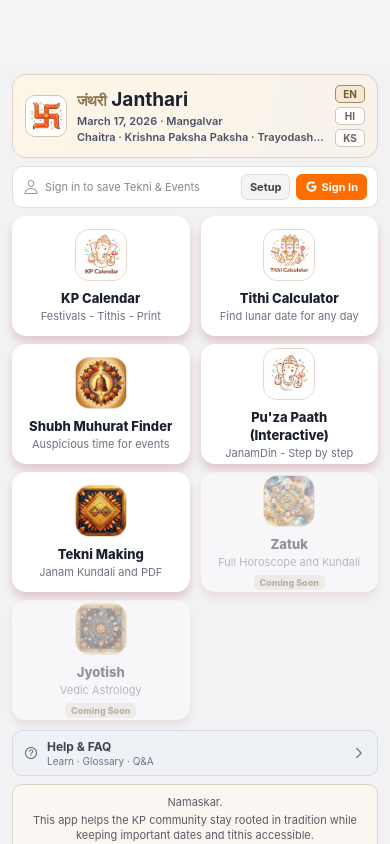
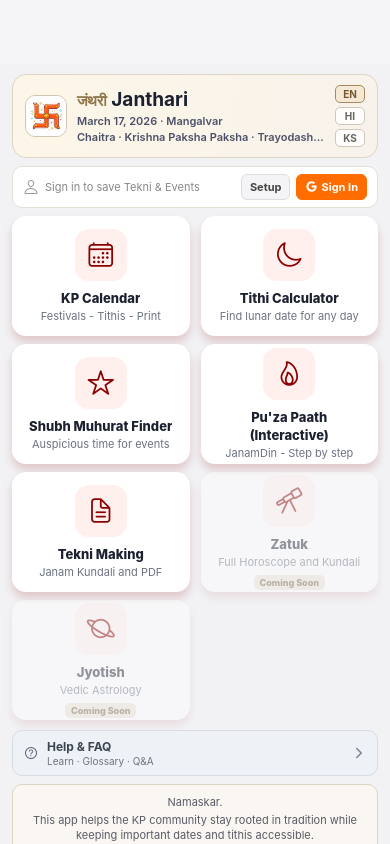
Before and after one commit to rakeshganjoo/puzapaath, a React Native app: screen /Home in a window 390 px wide. Built offline with nearby package versions, Linux system fonts and the light colour scheme.

Commit message:
fix: rewrite vector icon font URLs for web deploy and restore home icons

```diff
--- /dev/null
+++ b/inject-icon-fonts.js
@@ -0,0 +1,94 @@
+#!/usr/bin/env node
+/**
+ * inject-icon-fonts.js
+ *
+ * Cloudflare Pages refuses to serve paths containing '@' (e.g. .../@expo/...).
+ * Expo web bundles vector-icon fonts under such paths, so the browser sees
+ * `Content-Type: text/html` (the SPA fallback) and the icons render as boxes.
+ *
+ * Workaround:
+ *   1. Find every *.ttf under dist/assets that lives in an '@-path'.
+ *   2. Copy each to a flat dist/fonts/<Family>.ttf (no '@' in path).
+ *   3. Inject @font-face rules into dist/index.html <head> so the browser
+ *      registers the correct font-family before the JS bundle requests it.
+ */
+const fs = require('fs');
+const path = require('path');
+
+const DIST = path.join(__dirname, 'dist');
+const DIST_FONTS = path.join(DIST, 'fonts');
+const INDEX_HTML = path.join(DIST, 'index.html');
+const DIST_WEB_JS = path.join(DIST, '_expo', 'static', 'js', 'web');
+
+if (!fs.existsSync(DIST)) {
+  console.error('✗ dist/ not found — run `expo export --platform web` first.');
+  process.exit(1);
+}
+fs.mkdirSync(DIST_FONTS, { recursive: true });
+
+// Recursively find all .ttf files under dist/assets
+function walk(dir, out = []) {
+  for (const entry of fs.readdirSync(dir, { withFileTypes: true })) {
+    const full = path.join(dir, entry.name);
+    if (entry.isDirectory()) walk(full, out);
+    else if (entry.isFile() && entry.name.endsWith('.ttf')) out.push(full);
+  }
+  return out;
+}
+
+const allTtfs = walk(path.join(DIST, 'assets'));
+
+// Family name = filename before the first hash dot (e.g. Ionicons.b4eb097...ttf -> Ionicons)
+const fontFaces = [];
+const replacements = [];
+let copied = 0;
+for (const src of allTtfs) {
+  const base = path.basename(src);
+  const family = base.split('.')[0];
+  const flatDest = path.join(DIST_FONTS, `${family}.ttf`);
+  fs.copyFileSync(src, flatDest);
+  copied++;
+  fontFaces.push(
+    `      @font-face { font-family: '${family}'; src: url('/fonts/${family}.ttf') format('truetype'); font-display: block; }`
+  );
+  replacements.push({
+    family,
+    pattern: new RegExp(`/assets/node_modules/expo/node_modules/@expo/vector-icons/build/vendor/react-native-vector-icons/Fonts/${family}\\.[^"'\\s]+\\.ttf`, 'g'),
+    target: `/fonts/${family}.ttf`,
+  });
+}
+
+const styleBlock = `    <style id="injected-icon-fonts">\n${fontFaces.join('\n')}\n    </style>`;
+
+let html = fs.readFileSync(INDEX_HTML, 'utf8');
+const headEndIndex = html.indexOf('</head>');
+if (headEndIndex === -1) {
+  console.error('✗ Could not find </head> in dist/index.html');
+  process.exit(1);
+}
+// Avoid double-injection if script is run twice
+if (html.includes('id="injected-icon-fonts"')) {
+  html = html.replace(/    <style id="injected-icon-fonts">[\s\S]*?<\/style>\n?/, '');
+}
+html =
+  html.slice(0, headEndIndex) +
+  styleBlock + '\n' +
+  html.slice(headEndIndex);
+fs.writeFileSync(INDEX_HTML, html, 'utf8');
+
+// Expo still bakes the original @expo font asset URLs into the JS bundle.
+// Cloudflare serves those '@'-paths as HTML, so we rewrite them to /fonts/*.ttf.
+if (fs.existsSync(DIST_WEB_JS)) {
+  const jsFiles = fs.readdirSync(DIST_WEB_JS).filter((name) => name.endsWith('.js'));
+  for (const fileName of jsFiles) {
+    const filePath = path.join(DIST_WEB_JS, fileName);
+    let js = fs.readFileSync(filePath, 'utf8');
+    for (const replacement of replacements) {
+      js = js.replace(replacement.pattern, replacement.target);
+    }
+    fs.writeFileSync(filePath, js, 'utf8');
+  }
+}
+
+console.log(`✓ Copied ${copied} font(s) to dist/fonts/ and injected @font-face rules.`);
+console.log(`  Families: ${[...new Set(allTtfs.map(p => path.basename(p).split('.')[0]))].join(', ')}`);
--- a/src/screens/HomeScreen.tsx
+++ b/src/screens/HomeScreen.tsx
@@ -36,19 +36,10 @@
   ionicon: IoniconName;
   title: string;
   sub: string;
-  tileImage: any;
   screen?: keyof RootStackParamList;
   params?: RootStackParamList[keyof RootStackParamList];
   soon?: boolean;
 };
-
-const tileCalendarImg = require('../assets/images/tiles/jan-main_tile.jpeg');
-const tileTithiImg = require('../assets/images/tiles/jan-tithi_tile.jpeg');
-const tileMuhuratImg = require('../assets/images/tiles/jan-saath_tile.jpeg');
-const tilePujaImg = require('../assets/images/tiles/jan-ganesha_tile.jpeg');
-const tileTekniImg = require('../assets/images/tiles/jan-tekni_tile.jpeg');
-const tileZatukImg = require('../assets/images/tiles/jan-zatuk_tile.jpeg');
-const tileJyotishImg = require('../assets/images/tiles/jan-patri_tile.jpeg');
 
 type LayoutProfile = 'mobile' | 'tablet' | 'desktop';
 
@@ -92,49 +83,42 @@
   const tiles: Tile[] = [
     {
       ionicon: 'calendar-outline',
-      tileImage: tileCalendarImg,
       title: t('home.tiles.calendarTitle', 'KP Calendar'),
       sub: t('home.tiles.calendarSub', 'Festivals · Tithis · Print'),
       screen: 'Calendar',
     },
     {
       ionicon: 'moon-outline',
-      tileImage: tileTithiImg,
       title: t('home.tiles.tithiTitle', 'Tithi Calculator'),
       sub: t('home.tiles.tithiSub', 'Lunar date for any day'),
       screen: 'TithiCalculator',
     },
     {
       ionicon: 'star-outline',
-      tileImage: tileMuhuratImg,
       title: t('home.tiles.muhuratTitle', 'Shubh Muhurat'),
       sub: t('home.tiles.muhuratSub', 'Auspicious timings'),
       screen: 'MuhuratEventPicker',
     },
     {
       ionicon: 'flame-outline',
-      tileImage: tilePujaImg,
       title: t('home.tiles.pujaTitle', "Pu'za Paath"),
       sub: t('home.tiles.pujaSub', 'Interactive · Step by step'),
       screen: 'PujaHome',
     },
     {
       ionicon: 'document-text-outline',
-      tileImage: tileTekniImg,
       title: t('home.tiles.tekniTitle', 'Tekni'),
       sub: t('home.tiles.tekniSub', 'Janam Kundali · PDF'),
       screen: 'TekniInput',
     },
     {
       ionicon: 'telescope-outline',
-      tileImage: tileZatukImg,
       title: t('home.tiles.zatukTitle', 'Zatuk'),
       sub: t('home.tiles.zatukSub', 'Full Horoscope'),
       soon: true,
     },
     {
       ionicon: 'planet-outline',
-      tileImage: tileJyotishImg,
       title: t('home.tiles.jyotishTitle', 'Jyotish'),
       sub: t('home.tiles.jyotishSub', 'Vedic Astrology'),
       soon: true,
@@ -280,7 +264,7 @@
             const inner = (
               <View style={[st.tile, { height: tileHeight }, tile.soon && st.tileSoon]}>
                 <View style={st.iconBox}>
-                  <Image source={tile.tileImage} style={st.tileIconImage} />
+                  <Ionicons name={tile.ionicon} size={28} color='#8B0000' />
                 </View>
                 <Text style={st.tileName} numberOfLines={2}>{tile.title}</Text>
                 <Text style={st.tileSub} numberOfLines={2}>{tile.sub}</Text>
@@ -524,17 +508,10 @@
     width: 52,
     height: 52,
     borderRadius: 14,
-    backgroundColor: '#F6F2EA',
+    backgroundColor: '#FFF0EE',
     alignItems: 'center',
     justifyContent: 'center',
     marginBottom: 8,
-    overflow: 'hidden',
-    borderWidth: 1,
-    borderColor: '#E2D8C7',
-  },
-  tileIconImage: {
-    width: '100%',
-    height: '100%',
   },
   tileName: {
     fontSize: 13,
```
